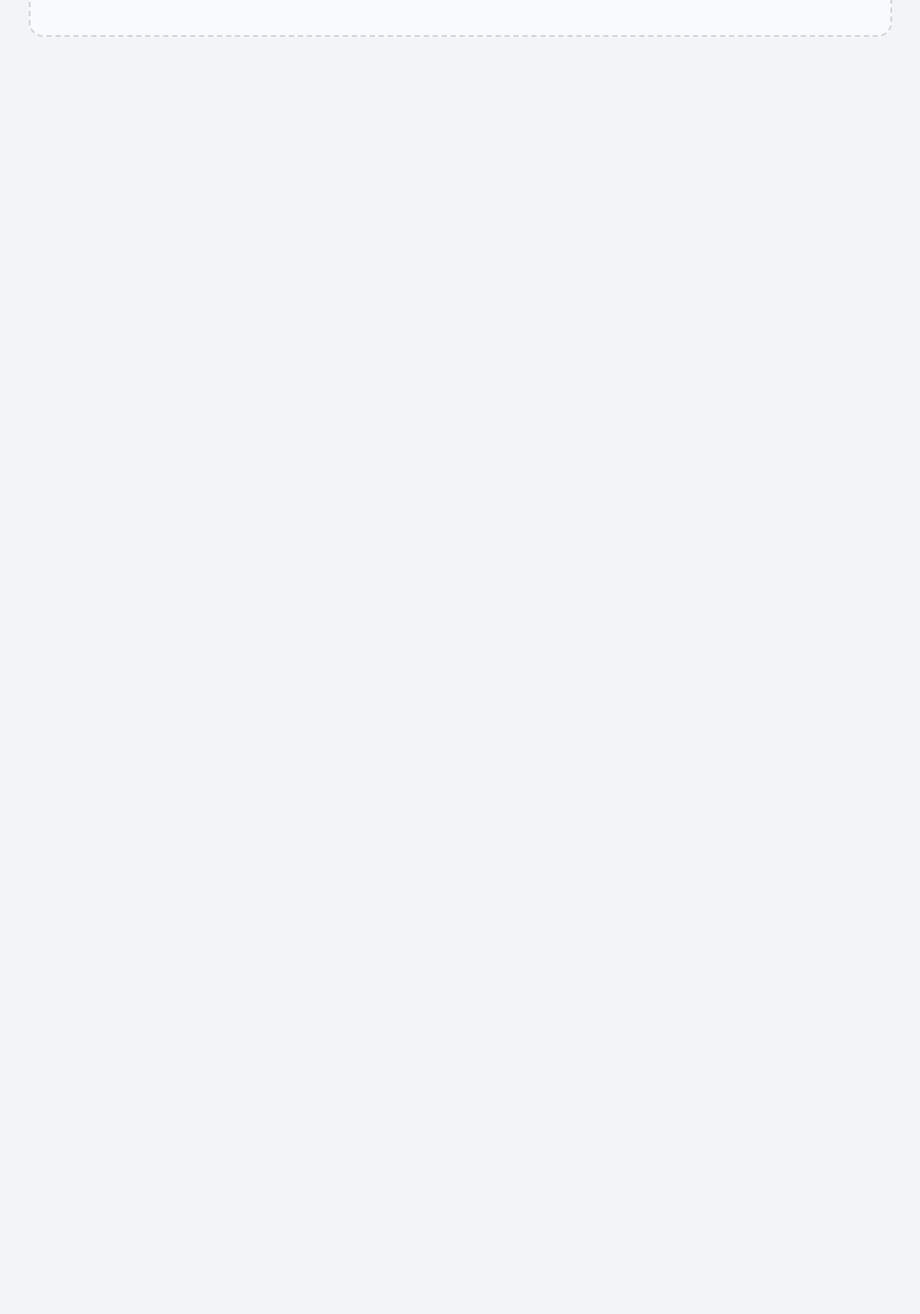
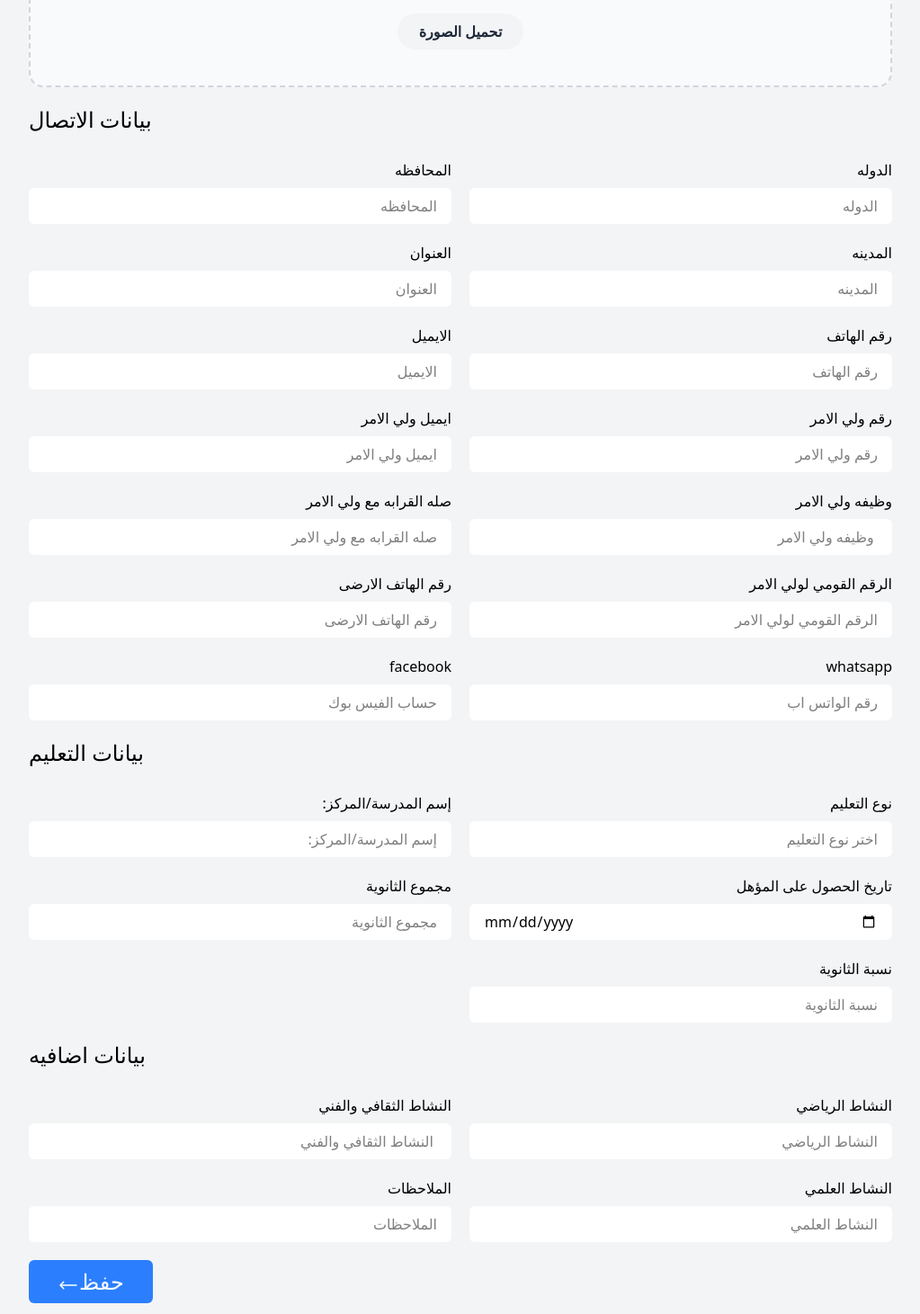
Before and after one commit to mohamedrafik-lgtm/ERP-system, a Next.js app: page /AddStudint in a window 1280 px wide. Shown: the part 929-2390 px from the top of the page at 90% size, without its empty margins (128-1151 px from the left). Before the commit the page ends 1034 px from the top, so only its background shows below. Built offline with nearby package versions, Linux system fonts and the light colour scheme.

Commit message:
finch add stuodint

```diff
--- a/src/app/AddStudint/page.tsx
+++ b/src/app/AddStudint/page.tsx
@@ -1,6 +1,6 @@
 import { renderstInput } from "@/components/addSTinput"
 import StudentImageUpload from "@/components/AddStudint/StudentImageUpload"
-
+import {AdditionalData, BasicBataInput, ContactInformationInput, EducationData} from "@/data"
 const AddStudint = () => {
 
     return (
@@ -10,11 +10,38 @@ const AddStudint = () => {
                 <div className="space-y-7">
                     <h2 className="text-2xl text-end">البيانات الاساسيه</h2>
                     <div className="grid grid-cols-2 gap-5">
-                      {renderstInput}
+                      {renderstInput(BasicBataInput)}
                     </div>
                 </div>
                 <div>
                     <StudentImageUpload/>
+                </div>
+                <div className="space-y-7">
+                    <h2 className="text-2xl text-end">بيانات الاتصال</h2>
+                    <div className="grid grid-cols-2 gap-5">
+                      {renderstInput(ContactInformationInput)}
+                    </div>
+                </div>
+                <div className="space-y-7">
+                    <h2 className="text-2xl text-end">بيانات التعليم</h2>
+                    <div className="grid grid-cols-2 gap-5">
+                      {renderstInput(EducationData)}
+                    </div>
+                </div>
+                <div className="space-y-7">
+                    <h2 className="text-2xl text-end">بيانات اضافيه</h2>
+                    <div className="grid grid-cols-2 gap-5">
+                      {renderstInput(AdditionalData)}
+                    </div>
+                </div>
+
+                <div className="flex justify-end">
+                    <button type="submit" className="px-8 py-2 text-2xl bg-blue-500 text-white rounded-md hover:bg-blue-600 flex items-center space-x-1">
+                        حفظ
+                       <svg xmlns="http://www.w3.org/2000/svg" fill="none" viewBox="0 0 24 24" strokeWidth="1.5" stroke="currentColor" className="size-6 mt-2">
+                           <path strokeLinecap="round" strokeLinejoin="round" d="M6.75 15.75 3 12m0 0 3.75-3.75M3 12h18" />
+                       </svg>
+                        </button>
                 </div>
             </form>
         </div>
--- a/src/components/AddStudint/StudentImageUpload.tsx
+++ b/src/components/AddStudint/StudentImageUpload.tsx
@@ -6,7 +6,7 @@ import { useDropzone } from "react-dropzone";
 export default function StudentImageUpload() {
   const [preview, setPreview] = useState<string | null>(null);
 
-  const onDrop = useCallback((acceptedFiles: any[]) => {
+  const onDrop = useCallback((acceptedFiles: File[]) => {
     const file = acceptedFiles[0];
     if (file) {
       setPreview(URL.createObjectURL(file));
--- a/src/components/addSTinput.tsx
+++ b/src/components/addSTinput.tsx
@@ -1,13 +1,13 @@
-import { addSTinput } from "@/data";
 import { Input } from "./input";
+import { IAddSdutind, } from "@/interface";
 
-export const renderstInput = addSTinput.map((itm,idx)=>{
-    return(
-        <div>
+export const renderstInput = (inputData: IAddSdutind[]) => {
+   return inputData.map((itm, idx) => (
+        <div key={idx} className="flex flex-col space-y-2">
             <label htmlFor={itm.id} className="mb-2">{itm.label}</label>
-            <Input key={idx} type={itm.type} name={itm.name} id={itm.id} placeholder={itm.placeholder}
+            <Input type={itm.type} name={itm.name} id={itm.id} placeholder={itm.placeholder}
             className="rounded-md bg-white w-full border-0"
             />
         </div>
-    )
-})
+    ));
+}
--- a/src/data/index.ts
+++ b/src/data/index.ts
@@ -1,6 +1,6 @@
 import { IAddSdutind } from "@/interface";
 
-export const addSTinput:IAddSdutind[] = [
+export const BasicBataInput:IAddSdutind[] = [
     {
         name: "admission_system",
         type: "text",
@@ -99,4 +99,163 @@ export const addSTinput:IAddSdutind[] = [
         label: "البرنامج",
         id: "programid"
     }
+];
+export const ContactInformationInput:IAddSdutind[] = [
+    {
+        name: "The_state",
+        type: "text",
+        placeholder: "الدوله",
+        label: "الدوله",
+        id: "TheState"
+    },
+    {
+        name: "Governorate",
+        type: "text",
+        placeholder: "المحافظه",
+        label: "المحافظه",
+        id: "GovernorateId"
+    },{
+        name: "city",
+        type: "text",
+        placeholder: "المدينه ",
+        label: "المدينه",
+        id: "cityId"
+    },{
+        name: "address",
+        type: "text",
+        placeholder: "العنوان",
+        label: "العنوان",
+        id: "addressId"
+    },{
+        name: "mobileNumber",
+        type: "text",
+        placeholder: "رقم الهاتف",
+        label: "رقم الهاتف",
+        id: "mobileNumberId"
+    },
+    {
+        name: "email",
+        type: "text",
+        placeholder: "الايميل",
+        label: "الايميل",
+        id: "emailId"
+    },
+    {
+        name: "Parent's_mobile",
+        type: "text",
+        placeholder: "رقم ولي الامر",
+        label: "رقم ولي الامر",
+        id: "Parent's_mobileId"
+    },
+    {
+        name: "Parent's_email",
+        type: "text",
+        placeholder: "ايميل ولي الامر",
+        label: "ايميل ولي الامر",
+        id: "Parent's_emailId"
+    },
+    {
+        name: "Guardian's_job",
+        type: "text",
+        placeholder: " وظيفه ولي الامر",
+        label: "وظيفه ولي الامر",
+        id: "Guardian's_jobId"
+    },
+    {
+        name: "Relationship_with_the_guardian:",
+        type: "text",
+        placeholder: "صله القرابه مع ولي الامر",
+        label: "صله القرابه مع ولي الامر",
+        id: "Relationship_with_the_guardianId"
+    },
+    {
+        name: "National-ID-of-the-guardian",
+        type: "text",
+        placeholder: "الرقم القومي لولي الامر",
+        label: "الرقم القومي لولي الامر",
+        id: "National-ID-of-the-guardianId"
+    },
+    {
+        name: "Landline",
+        type: "text",
+        placeholder: "رقم الهاتف الارضى",
+        label: "رقم الهاتف الارضى",
+        id: "LandlineId"
+    },{
+        name: "whatsapp",
+        type: "text",
+        placeholder: "رقم الواتس اب",
+        label: "whatsapp",
+        id: "whatsappId"
+    },
+    {
+        name: "facebook",
+        type: "text",
+        placeholder: "حساب الفيس بوك",
+        label: "facebook",
+        id: "facebookId"
+    }
+];
+export const EducationData:IAddSdutind[] = [
+    {
+        name: "Type-of-education",
+        type: "text",
+        placeholder: "اختر نوع التعليم",
+        label: "نوع التعليم",
+        id: "Type-of-educationId"
+    },
+    {
+        name: "School/Center Name",
+        type: "text",
+        placeholder: "إسم المدرسة/المركز:",
+        label: "إسم المدرسة/المركز:",
+        id: "School/Center Name:Id"
+    },
+    {
+        name: "Date-of-obtaining-the-qualification",
+        type: "date",
+        placeholder: "تاريخ الحصول على المؤهل",
+        label: "تاريخ الحصول على المؤهل",
+        id: "Date-of-obtaining-the-qualificationId"
+    },{
+        name: "High-school-total",
+        type: "text",
+        placeholder: "مجموع الثانوية ",
+        label: "مجموع الثانوية ",
+        id: "High-school-totalId"
+    },
+    {
+        name: "High-school-percentage",
+        type: "text",
+        placeholder: "نسبة الثانوية",
+        label: "نسبة الثانوية",
+        id: "High-school-percentageId"
+    }
 ]
+export const AdditionalData:IAddSdutind[] = [
+    {
+        name: "Sports-activity",
+        type: "text",
+        placeholder: "النشاط الرياضي",
+        label: "النشاط الرياضي",
+        id: "Sports-activityId"
+    },{
+        name: "Cultural-and-artistic-activity",
+        type: "text",
+        placeholder: " النشاط الثقافي والفني",
+        label: "النشاط الثقافي والفني",
+        id: "Cultural-and-artistic-activityId"
+    }, {
+        name: "Scientific-activity",
+        type: "text",
+        placeholder: "النشاط العلمي",
+        label: "النشاط العلمي",
+        id: "Scientific-activityId"
+    },{
+        name: "comments",
+        type: "text",
+        placeholder: "الملاحظات",
+        label: "الملاحظات",
+        id: "commentsId"
+    }
+]
```
